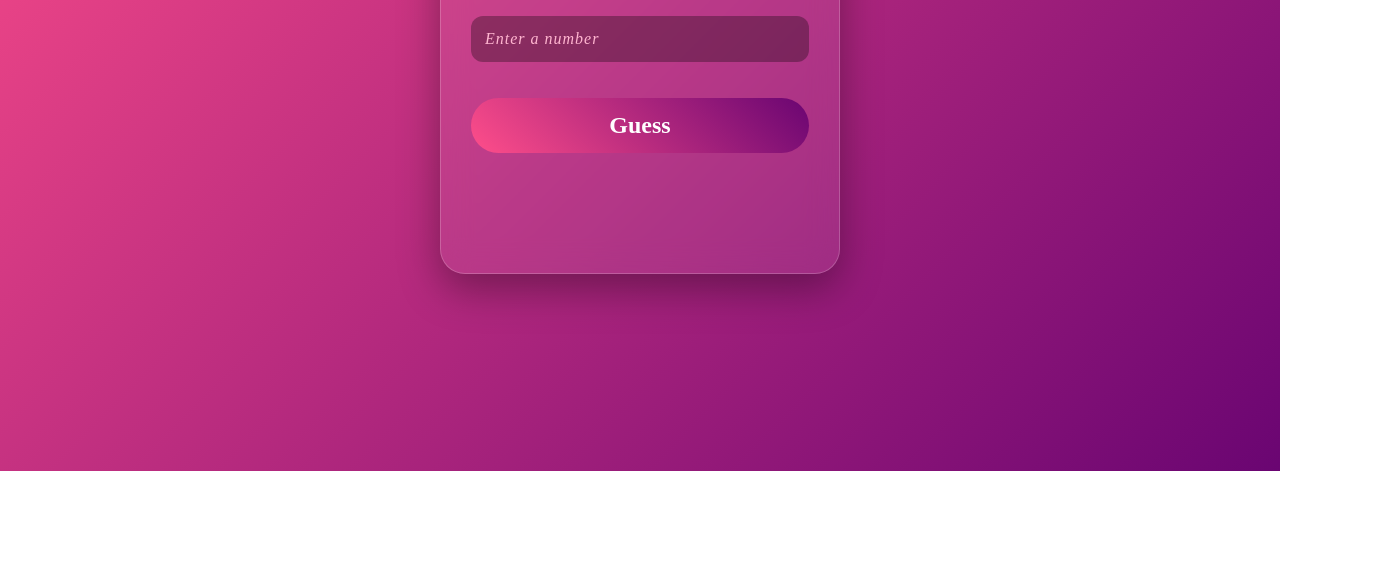
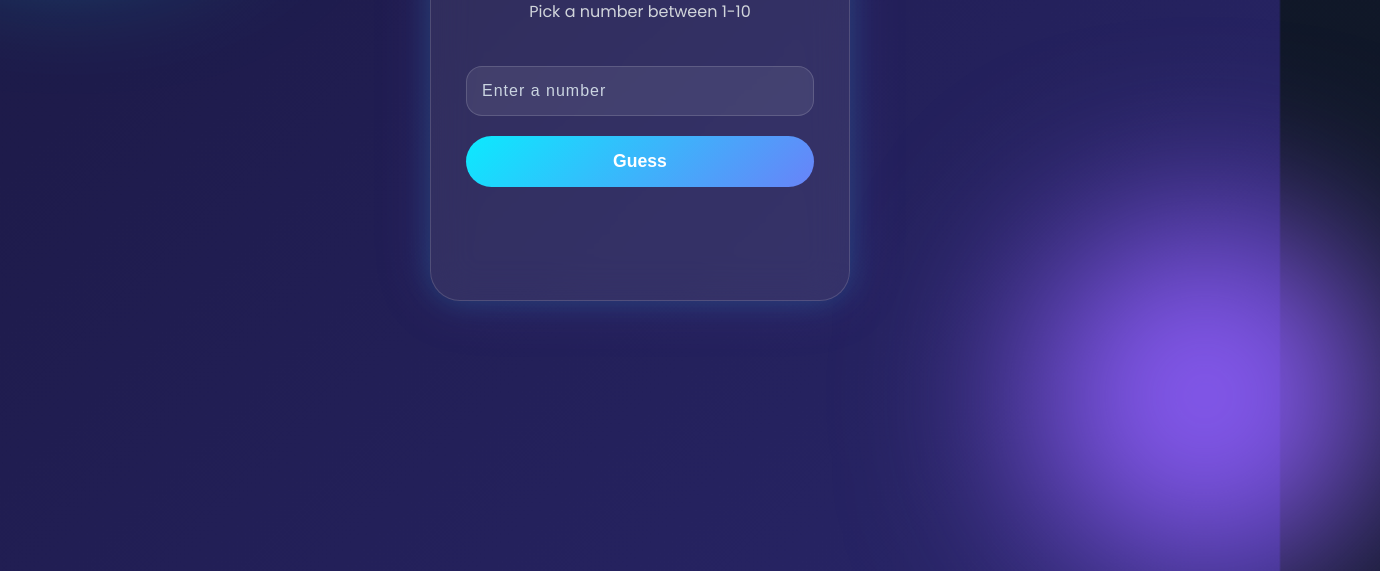
Before and after one commit to Amnaali1234/Guess_game, a plain HTML site: page index.html in a window 1280 px wide. Shown: the part 329-900 px from the top of the page, 1380 px wide, since content can reach past the window. Before the commit the page ends 800 px from the top, so only its background shows below. Drawn offline with Linux system fonts and the light colour scheme.

Commit message:
Guess game

```diff
--- a/app.js
+++ b/app.js
@@ -2,9 +2,17 @@ function checkNum() {
     let numInput = Number(document.getElementById("numInput").value);
 let message = document.getElementById("message");
 let secretNum = 7;
-if (numInput === secretNum) {
+if (numInput < 1 || numInput > 10) {
+     message.innerHTML = "⚠ Please enter a number between 1 to 10";
+}
+else if (numInput === secretNum) {
     message.innerHTML = "Bingo! Correct Answer🎉❤"
 } else {
     message.innerHTML = "Wrong answer❌"
 }
+if (numInput < secretNum) {
+     message.innerHTML = "📉 Too Low!"
+} else {
+     message.innerHTML = "📈 Too High!"
 }
+}
--- a/style.css
+++ b/style.css
@@ -1,239 +1,218 @@
-/* *{
-    margin: 0px;
-    padding: 0px;
+@import url("https://fonts.googleapis.com/css2?family=Orbitron:wght@400;600;700&family=Poppins:wght@300;400;500;600&display=swap");
+
+* {
+  margin: 0;
+  padding: 0;
   box-sizing: border-box;
-    font-family: 'My Love';
 }
-body{
-    background: linear-gradient(15deg, #f7457d, #5f0e4d);
-    background-repeat: no-repeat;
+
+body {
   min-height: 100vh;
   display: flex;
   justify-content: center;
   align-items: center;
+  overflow: hidden;
+  font-family: "Poppins", sans-serif;
 
+  background: linear-gradient(135deg, #0f172a, #111827, #1e1b4b, #312e81);
+
+  background-size: 400% 400%;
+  animation: bgFlow 10s ease infinite;
+  position: relative;
 }
+
+body::before,
+body::after {
+  content: "";
+  position: absolute;
+  border-radius: 50%;
+  filter: blur(90px);
+  z-index: 0;
+}
+
+body::before {
+  width: 300px;
+  height: 300px;
+  background: #00f7ff;
+  top: -80px;
+  left: -80px;
+}
+
+body::after {
+  width: 350px;
+  height: 350px;
+  background: #8b5cf6;
+  bottom: -100px;
+  right: -100px;
+}
+
+@keyframes bgFlow {
+  0% {
+    background-position: 0% 50%;
+  }
+  50% {
+    background-position: 100% 50%;
+  }
+  100% {
+    background-position: 0% 50%;
+  }
+}
+
 .container {
-    max-width: 380px;
+  position: relative;
+  z-index: 1;
+
   width: 90%;
-  min-height: 380px;
-  background: rgba(255, 255, 255, 0.1);
-  backdrop-filter: blur(12px);
-  padding: 35px;
-  border-radius: 20px;
+  max-width: 420px;
+
+  padding: 45px 35px;
+
+  background: rgba(255, 255, 255, 0.08);
+  backdrop-filter: blur(20px);
+
+  border: 1px solid rgba(255, 255, 255, 0.15);
+  border-radius: 30px;
+
+  box-shadow:
+    0 0 30px rgba(0, 255, 255, 0.15),
+    0 0 60px rgba(139, 92, 246, 0.15);
+
   text-align: center;
-  border: 1px solid rgba(255, 255, 255, 0.2);
-  box-shadow: 0 10px 30px rgba(0, 0, 0, 0.3);
-  display: flex;
-  flex-direction: column;
-  justify-content: center;
-  animation: fadeIn 0.8s ease;
-  border: 1.2px solid #f7457d
 
+  animation: cardShow 1s ease;
+  transition: 0.4s;
+}
+
+.container:hover {
+  transform: translateY(-6px) scale(1.02);
 }
 
 h1 {
-  color: #4c063d;
-  font-size: 2rem;
-  margin-bottom: 25px;
+  font-family: "Orbitron", sans-serif;
+  color: #ffffff;
+  font-size: 2.4rem;
+  margin-bottom: 15px;
+  letter-spacing: 2px;
+  text-shadow: 0 0 15px rgba(0, 255, 255, 0.6);
 }
-p{
-    color: #ccc;
+
+p {
+  color: #d1d5db;
   font-size: 1rem;
-    margin-bottom: 10px
+  margin-bottom: 16px;
+  line-height: 1.6;
 }
 
 #numInput {
   width: 100%;
-  padding: 12px;
-  font-size: 1rem;
-  border-radius: 10px;
+  padding: 15px;
   border: none;
   outline: none;
-    background-color: #5f0e4d;
+  border-radius: 16px;
+
+  background: rgba(255, 255, 255, 0.08);
   color: white;
 
-  margin-bottom: 15px;
+  font-size: 1rem;
+
+  border: 1px solid rgba(255, 255, 255, 0.15);
+
+  transition: 0.3s;
 }
 
 #numInput::placeholder {
-  color: #ddd;
+  color: #cbd5e1;
+  letter-spacing: 1px;
+}
+
+#numInput:focus {
+  border-color: #00f7ff;
+
+  box-shadow:
+    0 0 12px #00f7ff,
+    0 0 22px rgba(0, 247, 255, 0.5);
+
+  transform: scale(1.02);
 }
 
 button {
-  width: fit-content;
-  align-self: center;
-  padding: 20px 42px;
-  font-size: 1rem;
+  margin-top: 20px;
+  width: 100%;
+
+  padding: 15px;
+
   border: none;
-  border-radius: 30px;
+  border-radius: 50px;
+
+  background: linear-gradient(135deg, #00f7ff, #8b5cf6, #ff00c8);
+
+  background-size: 300% 300%;
+
+  color: white;
+  font-size: 1.1rem;
+  font-weight: 600;
+
   cursor: pointer;
-  background: linear-gradient(45deg, #5f0e4d, #f7457d);
-  color: white;
-  font-weight: 600;
-  transition: all 0.3s ease;
+
+  transition: 0.4s;
+
+  animation: btnGlow 5s infinite linear;
 }
 
 button:hover {
-  transform: translateY(-2px) scale(1.05);
-  box-shadow: 0 8px 20px rgba(0, 0, 0, 0.3);
+  transform: translateY(-4px) scale(1.03);
+
+  box-shadow:
+    0 0 20px rgba(0, 247, 255, 0.5),
+    0 0 35px rgba(139, 92, 246, 0.4);
 }
 
 button:active {
-  transform: scale(0.95);
+  transform: scale(0.96);
 }
 
 #message {
-  margin-top: 20px;
-  font-size: 1.2rem;
-  color: #fff;
+  margin-top: 22px;
+  color: #ffffff;
+  font-size: 1.3rem;
+  font-weight: 600;
   min-height: 30px;
+
+  text-shadow: 0 0 12px rgba(255, 255, 255, 0.7);
+
+  animation: pop 0.5s ease;
 }
 
-@keyframes fadeIn {
+@keyframes cardShow {
   from {
     opacity: 0;
-    transform: translateY(30px);
+    transform: translateY(40px) scale(0.9);
   }
   to {
     opacity: 1;
-    transform: translateY(0);
-  }
-} */
-
-@import url('https://fonts.googleapis.com/css2?family=Poppins:wght@300;400;600;700&display=swap');
-
-*{
-    margin: 0;
-    padding: 0;
-    box-sizing: border-box;
-    font-family: 'Arial, sans-serif';
-}
-
-body{
-    background: linear-gradient(135deg, #ff4e8a, #6a0572);
-    min-height: 100vh;
-    display: flex;
-    justify-content: center;
-    align-items: center;
-    animation: bgMove 8s infinite alternate ease-in-out;
-}
-
-/* Background subtle animation */
-@keyframes bgMove {
-    0% { background-position: left; }
-    100% { background-position: right; }
-}
-
-.container {
-    max-width: 400px;
-    width: 90%;
-    min-height: 400px;
-    background: rgba(255, 255, 255, 0.08);
-    backdrop-filter: blur(15px);
-    padding: 40px 30px;
-    border-radius: 25px;
-    text-align: center;
-    border: 1.5px solid rgba(255, 255, 255, 0.2);
-    box-shadow: 0 15px 40px rgba(0, 0, 0, 0.35);
-
-    display: flex;
-    flex-direction: column;
-    justify-content: center;
-
-    animation: fadeIn 0.8s ease;
-    transition: 0.4s ease;
-}
-
-.container:hover{
-    transform: scale(1.02);
-}
-
-/* Heading */
-h1 {
-    color: #fff;
-    font-size: 2rem;
-    margin-bottom: 20px;
-    letter-spacing: 1px;
-}
-
-/* Paragraph */
-p{
-    color: #e0e0e0;
-    font-size: 1rem;
-    margin-bottom: 12px;
-}
-
-/* Input */
-#numInput {
-    width: 100%;
-    padding: 14px;
-    font-size: 1rem;
-    border-radius: 12px;
-    border: none;
-    outline: none;
-    background: rgba(0, 0, 0, 0.3);
-    color: white;
-    margin-bottom: 18px;
-    transition: 0.3s ease;
-}
-
-#numInput:focus{
-    background: rgba(0, 0, 0, 0.5);
-    box-shadow: 0 0 10px #ff4e8a;
-}
-
-/* Placeholder styling */
-#numInput::placeholder {
-    color: #ffb6d0;
-    font-style: italic;
-    letter-spacing: 1px;
-}
-
-/* Button */
-button {
-    padding: 14px 40px;
-    font-size: 1.5rem;
-    border: none;
-    border-radius: 40px;
-    cursor: pointer;
-    background: linear-gradient(45deg, #ff4e8a, #6a0572);
-    color: white;
-    font-weight: 600;
-    transition: all 0.3s ease;
-}
-
-button:hover {
-    transform: translateY(-3px) scale(1.05);
-    box-shadow: 0 10px 25px rgba(0, 0, 0, 0.4);
-}
-
-button:active {
-    transform: scale(0.95);
-}
-
-/* Message */
-#message {
-    margin-top: 20px;
-    font-size: 1.3rem;
-    color: #fff;
-    min-height: 30px;
-    animation: pop 0.4s ease;
-}
-
-/* Animations */
-@keyframes fadeIn {
-    from {
-        opacity: 0;
-        transform: translateY(40px);
-    }
-    to {
-        opacity: 1;
-        transform: translateY(0);
+    transform: translateY(0) scale(1);
   }
 }
 
 @keyframes pop {
-    0% { transform: scale(0.8); opacity: 0; }
-    100% { transform: scale(1); opacity: 1; }
+  0% {
+    transform: scale(0.7);
+    opacity: 0;
   }
+  100% {
+    transform: scale(1);
+    opacity: 1;
+  }
+}
+
+@keyframes btnGlow {
+  0% {
+    background-position: 0% 50%;
+  }
+  50% {
+    background-position: 100% 50%;
+  }
+  100% {
+    background-position: 0% 50%;
+  }
+}
```
Lines whose indentation alone changed are shown as unchanged.
